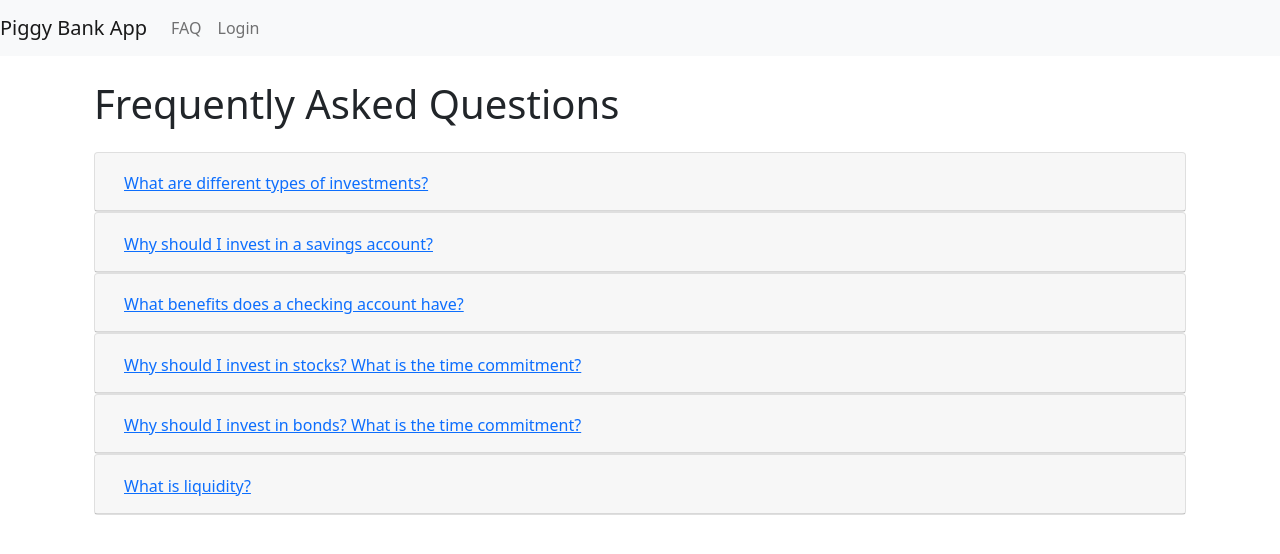
After one commit to jaredper123/piggybank, a Django app: page /faq/ in a window 1280 px wide. The commit adds this page. Shown: the top 554 px of the page. Run offline with Django 4.2, Linux system fonts and the light colour scheme.

Commit message:
General Commits

```diff
--- /dev/null
+++ b/transactions/templates/transactions/faq.html
@@ -0,0 +1,122 @@
+{% extends "transactions/base.html" %}
+
+{% block content %}
+    <div class="container mt-4">
+        <h1 class="mb-4">Frequently Asked Questions</h1>
+
+        <div class="accordion" id="faqAccordion">
+            <!-- Question 1 -->
+            <div class="card">
+                <div class="card-header" id="faqHeading1">
+                    <h2 class="mb-0">
+                        <button class="btn btn-link" type="button" data-bs-toggle="collapse" data-bs-target="#faqCollapse1" aria-expanded="true" aria-controls="faqCollapse1">
+                            What are different types of investments?
+                        </button>
+                    </h2>
+                </div>
+                <div id="faqCollapse1" class="collapse" aria-labelledby="faqHeading1" data-bs-parent="#faqAccordion">
+                    <div class="card-body">
+                        Answer: Investments are ways to make your money grow. There are several types of investments, such as:
+                        - Stocks: Owning a piece of a company, and hoping the company does well so your investment grows.
+                        - Bonds: Lending your money to a company or government, and they pay you interest.
+                        - Real Estate: Buying property and hoping its value increases over time.
+                        - Savings Account: Storing money in a bank and earning interest. It's safe but may have lower returns.
+                    </div>
+                </div>
+            </div>
+
+            <!-- Question 2 -->
+            <div class="card">
+                <div class="card-header" id="faqHeading2">
+                    <h2 class="mb-0">
+                        <button class="btn btn-link" type="button" data-bs-toggle="collapse" data-bs-target="#faqCollapse2" aria-expanded="false" aria-controls="faqCollapse2">
+                            Why should I invest in a savings account?
+                        </button>
+                    </h2>
+                </div>
+                <div id="faqCollapse2" class="collapse" aria-labelledby="faqHeading2" data-bs-parent="#faqAccordion">
+                    <div class="card-body">
+                        Answer: A savings account is like a safe place to keep your money. It's a good option because:
+                        - It's safe: Your money is protected by the bank.
+                        - You earn interest: The bank pays you a little extra money over time.
+                        - It's liquid: You can get your money out whenever you need it, making it great for emergencies or short-term goals.
+                    </div>
+                </div>
+            </div>
+
+            <!-- Question 3 -->
+            <div class="card">
+                <div class="card-header" id="faqHeading3">
+                    <h2 class="mb-0">
+                        <button class="btn btn-link" type="button" data-bs-toggle="collapse" data-bs-target="#faqCollapse3" aria-expanded="false" aria-controls="faqCollapse3">
+                            What benefits does a checking account have?
+                        </button>
+                    </h2>
+                </div>
+                <div id="faqCollapse3" class="collapse" aria-labelledby="faqHeading3" data-bs-parent="#faqAccordion">
+                    <div class="card-body">
+                        Answer: A checking account is useful for everyday spending. It offers:
+                        - Easy access: You can use a debit card or checks to pay for things.
+                        - Bill payments: You can set up automatic bill payments.
+                        - Direct deposit: Your salary can be directly deposited into your checking account.
+                    </div>
+                </div>
+            </div>
+
+            <!-- Question 4 -->
+            <div class="card">
+                <div class="card-header" id="faqHeading4">
+                    <h2 class="mb-0">
+                        <button class="btn btn-link" type="button" data-bs-toggle="collapse" data-bs-target="#faqCollapse4" aria-expanded="false" aria-controls="faqCollapse4">
+                            Why should I invest in stocks? What is the time commitment?
+                        </button>
+                    </h2>
+                </div>
+                <div id="faqCollapse4" class="collapse" aria-labelledby="faqHeading4" data-bs-parent="#faqAccordion">
+                    <div class="card-body">
+                        Answer: Investing in stocks can potentially lead to higher returns, but it comes with risks. The time commitment varies:
+                        - Long-term: If you buy and hold, you can wait many years for your investment to grow.
+                        - Short-term: If you actively trade, it may demand daily attention.
+                    </div>
+                </div>
+            </div>
+
+            <!-- Question 5 -->
+            <div class="card">
+                <div class="card-header" id="faqHeading5">
+                    <h2 class="mb-0">
+                        <button class="btn btn-link" type="button" data-bs-toggle="collapse" data-bs-target="#faqCollapse5" aria-expanded="false" aria-controls="faqCollapse5">
+                            Why should I invest in bonds? What is the time commitment?
+                        </button>
+                    </h2>
+                </div>
+                <div id="faqCollapse5" class="collapse" aria-labelledby="faqHeading5" data-bs-parent="#faqAccordion">
+                    <div class="card-body">
+                        Answer: Investing in bonds is more stable but offers lower returns. Time commitment can be:
+                        - Fixed-term: You lend money for a specific period and get paid when it matures.
+                        - Indefinite: Some bonds have no set maturity date.
+                    </div>
+                </div>
+            </div>
+
+            <!-- Question 6 -->
+            <div class="card">
+                <div class="card-header" id="faqHeading6">
+                    <h2 class="mb-0">
+                        <button class="btn btn-link" type="button" data-bs-toggle="collapse" data-bs-target="#faqCollapse6" aria-expanded="false" aria-controls="faqCollapse6">
+                            What is liquidity?
+                        </button>
+                    </h2>
+                </div>
+                <div id="faqCollapse6" class="collapse" aria-labelledby="faqHeading6" data-bs-parent="#faqAccordion">
+                    <div class="card-body">
+                        Answer: Liquidity means how quickly you can access your money. Savings accounts are highly liquid because you can withdraw funds anytime. Real estate, on the other hand, may have lower liquidity because selling property can take time.
+                    </div>
+                </div>
+            </div>
+
+            <!-- Add more questions and answers following the same format -->
+
+        </div>
+    </div>
+{% endblock %}
--- a/transactions/templates/transactions/navbar.html
+++ b/transactions/templates/transactions/navbar.html
@@ -5,9 +5,12 @@
     </button>
     <div class="collapse navbar-collapse" id="navbarNav">
         <ul class="navbar-nav ml-auto">
+            <li class="nav-item">
+                <a class="nav-link" href="{% url 'faq' %}">FAQ</a>
+            </li>
             {% if user.is_authenticated %}
                 <li class="nav-item">
-                    <a class="nav-link" href="{% url 'logout' %}">Logout</a>
+                    <a class="nav-link" href="{% url 'custom_logout' %}">Logout</a>
                 </li>
             {% else %}
                 <li class="nav-item">
--- a/transactions/urls.py
+++ b/transactions/urls.py
@@ -7,6 +7,7 @@ urlpatterns = [
     path('deposit/', views.deposit, name='deposit'),
     path('withdraw/', views.withdraw, name='withdraw'),
     path('login/', auth_views.LoginView.as_view(template_name='registration/login.html'), name='login'),
-    path('logout/', auth_views.LogoutView.as_view(), name='logout'),
+    path('logout/', views.custom_logout, name='custom_logout'),
     path('register/', views.register, name='register'),
+    path('faq/', views.faq, name='faq'),
 ]
--- a/transactions/views.py
+++ b/transactions/views.py
@@ -2,6 +2,7 @@ from django.shortcuts import render, redirect
 from django.contrib.auth.decorators import login_required
 from django.contrib.auth.forms import UserCreationForm
 from django.contrib.auth import login
+from django.contrib.auth import logout
 from .models import Transaction
 
 @login_required
@@ -40,3 +41,10 @@ def register(request):
     else:
         form = UserCreationForm()
     return render(request, 'registration/register.html', {'form': form})
+
+def custom_logout(request):
+    logout(request)
+    return redirect('home')
+
+def faq(request):
+    return render(request, 'transactions/faq.html')
```
Also changed, not shown: transactions/templates/transactions/home.html (+20 -1 lines), db.sqlite3.
